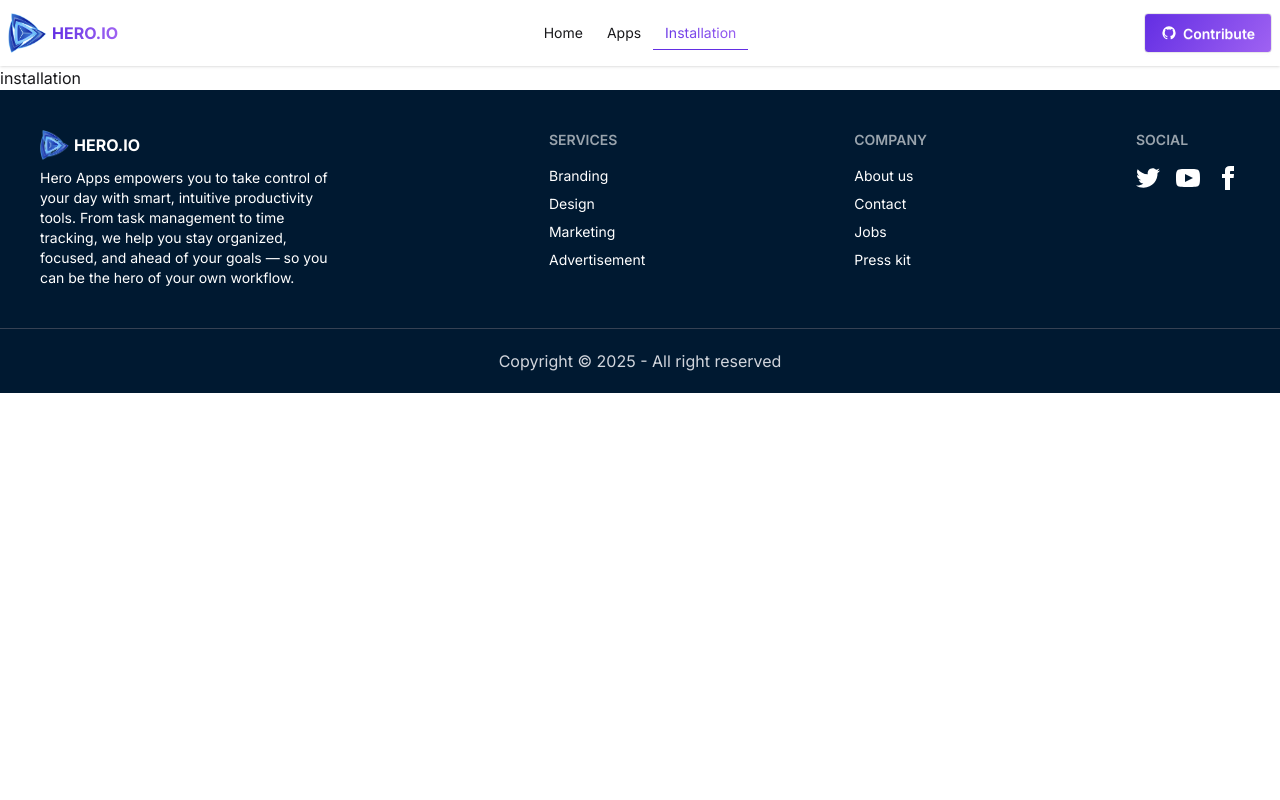
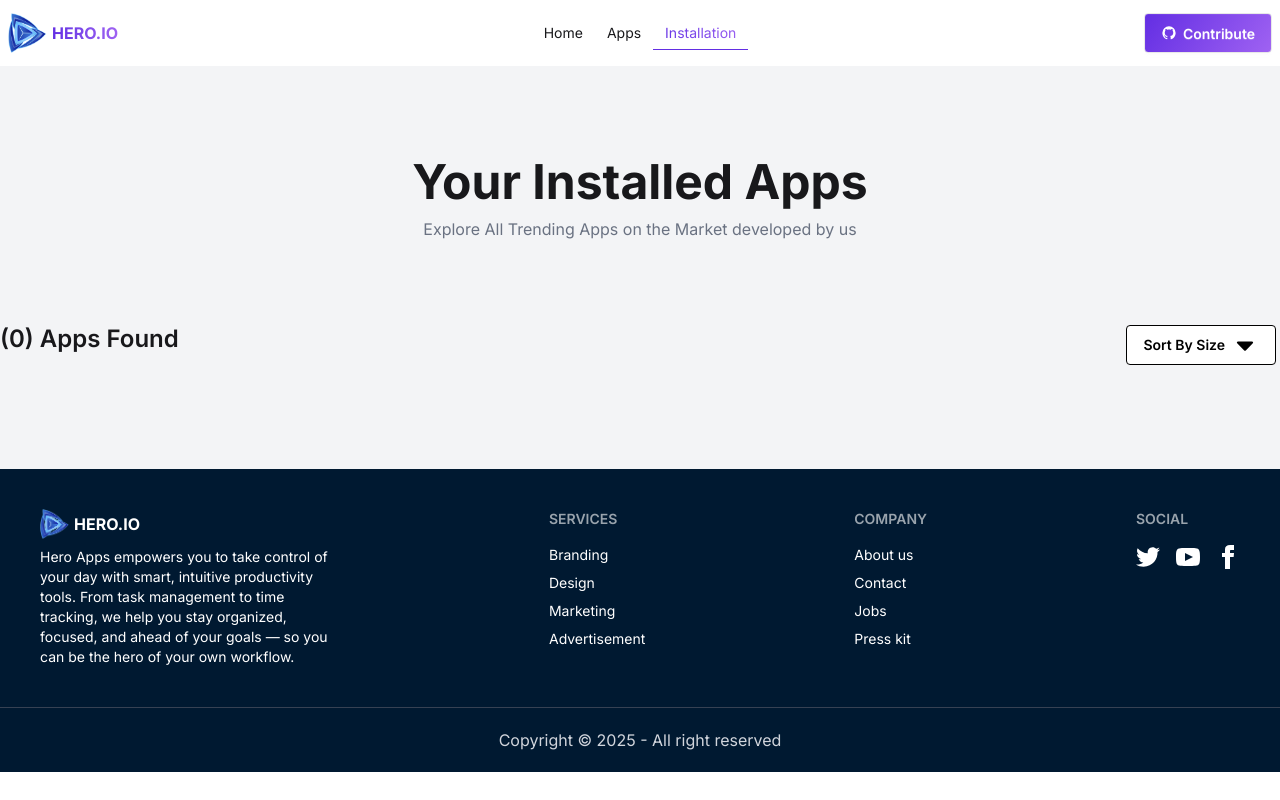
Before and after one commit to RaiyanSohel-byte/assignment-eight, a React (Vite) app: page /installation in a window 1280 px wide. Built offline with nearby package versions, Linux system fonts and the light colour scheme.

Commit message:
localstorage install functionality added

```diff
--- a/src/Components/AppDetails/AppDetails.jsx
+++ b/src/Components/AppDetails/AppDetails.jsx
@@ -1,15 +1,26 @@
-import React, { useContext } from "react";
-import { AppsContext } from "../../Root";
+import React, { useContext, useState } from "react";
+import { AppsContext, HandleInstallContext } from "../../Root";
 import { useParams } from "react-router";
 import downloadIcon from "../../assets/icon-downloads.png";
 import reviewIcon from "../../assets/icon-review.png";
 import ratingIcon from "../../assets/icon-ratings.png";
 import Stats from "./Stats";
+import { getStoredApp } from "../../Utility/addToLocalStorage";
 const AppDetails = () => {
   const apps = useContext(AppsContext);
   const appIdString = useParams();
   const appId = parseInt(appIdString.id);
   const appsDetails = apps.find((app) => app.id === appId);
+
+  const [installs, setInstalls] = useState(getStoredApp());
+  const isInstalled = installs.some((app) => app.id === appsDetails.id);
+  const handleInstall = useContext(HandleInstallContext);
+  const handleClick = () => {
+    if (!isInstalled) {
+      handleInstall(appsDetails);
+      setInstalls((prev) => [...prev, appsDetails]);
+    }
+  };
 
   return (
     <div className="bg-gray-100 py-[80px]">
@@ -62,8 +73,14 @@ const AppDetails = () => {
             </div>
           </div>
           <div className="flex justify-center lg:justify-start">
-            <button className="btn btn-success mt-4 text-white">
-              Install Now ({appsDetails.size} MB)
+            <button
+              onClick={handleClick}
+              disabled={isInstalled}
+              className="btn btn-success mt-4 text-white"
+            >
+              {isInstalled
+                ? "Installed"
+                : `Install Now (${appsDetails.size} MB)`}
             </button>
           </div>
         </div>
--- a/src/Components/Apps/Apps.jsx
+++ b/src/Components/Apps/Apps.jsx
@@ -63,7 +63,7 @@ const Apps = () => {
           filteredApps.map((app) => <App2 app={app} key={app.id} />)
         ) : (
           <div className="lg:w-[1440px] mx-auto min-h-[200px] flex flex-col items-center">
-            <h3 className="text-center text-6xl font-bold my-6">
+            <h3 className="text-center text-4xl lg:text-6xl font-bold my-9 text-gray-500">
               No Apps Found
             </h3>
             <div className="flex justify-center">
--- a/src/Components/Installation/Installation.jsx
+++ b/src/Components/Installation/Installation.jsx
@@ -1,7 +1,86 @@
-import React from "react";
+import React, { useContext } from "react";
+import { InstallContext } from "../../Root";
+import { FaCaretDown } from "react-icons/fa";
+import { HiDownload } from "react-icons/hi";
+import { GoStarFill } from "react-icons/go";
+import { getStoredApp } from "../../Utility/addToLocalStorage";
 
 const Installation = () => {
-  return <div>installation</div>;
+  const installs = getStoredApp();
+  console.log(installs);
+  return (
+    <div className="bg-gray-100 pb-20">
+      <div className="text-center max-w-[1440px] mx-auto py-[64px] lg:py-[80px]">
+        <h3 className="text-[48px] font-bold">Your Installed Apps</h3>
+        <p className="lg:text-[16px] text-sm text-gray-500">
+          Explore All Trending Apps on the Market developed by us
+        </p>
+      </div>
+      <div className="max-w-[1440px] mx-auto lg:flex justify-between">
+        <h3 className="text-[24px] font-semibold mb-3 text-center lg:text-left">
+          ({installs.length}) Apps Found
+        </h3>
+        <div className="flex justify-center lg:justify-start">
+          <div className="dropdown dropdown-center ">
+            <div
+              tabIndex={0}
+              role="button"
+              className="btn btn-outline border-black text-black bg-white m-1"
+            >
+              Sort By Size <FaCaretDown size={28} />
+            </div>
+            <ul
+              tabIndex={0}
+              className="dropdown-content w-36 menu bg-base-100 rounded-box z-1  p-2 shadow-sm"
+            >
+              <li>
+                <a>Low-High</a>
+              </li>
+              <li>
+                <a>High-Low</a>
+              </li>
+            </ul>
+          </div>
+        </div>
+      </div>
+      <div className="max-w-[1440px] mx-auto">
+        <div className="my-5">
+          {installs.map((install) => (
+            <div className="rounded-[4px] bg-white p-4 flex justify-between items-center mb-4">
+              <div className="flex gap-4">
+                <div>
+                  <img
+                    className="w-[80px] h-[80px] rounded-[8px]"
+                    src={install.image}
+                    alt=""
+                  />
+                </div>
+                <div>
+                  <h3 className="text-[20px] mb-4 font-semibold">
+                    {install.title}
+                  </h3>
+                  <div className="flex gap-4">
+                    <p className="flex items-center text-[#00D390] font-medium">
+                      <HiDownload /> {(install.downloads / 1000000).toFixed(2)}M
+                    </p>
+                    <p className="flex items-center text-[#FF8811] font-medium">
+                      <GoStarFill /> {install.ratingAvg}
+                    </p>
+                    <p className="text-gray-400">{install.size}MB</p>
+                  </div>
+                </div>
+              </div>
+              <div>
+                <button className="btn btn-success text-white">
+                  Uninstall
+                </button>
+              </div>
+            </div>
+          ))}
+        </div>
+      </div>
+    </div>
+  );
 };
 
 export default Installation;
--- a/src/Root.jsx
+++ b/src/Root.jsx
@@ -1,16 +1,30 @@
-import React, { createContext } from "react";
+import React, { createContext, useState } from "react";
 import Header from "./Components/Header/Header";
 import { Outlet, useLoaderData } from "react-router";
 import Footer from "./Footer/Footer";
+import { addToLocalStorage } from "./Utility/addToLocalStorage";
 export const AppsContext = createContext([]);
+export const HandleInstallContext = createContext(() => {});
+export const InstallContext = createContext([]);
 const Root = () => {
   const apps = useLoaderData();
+  const [install, setInstall] = useState([]);
+
+  const handleInstall = (data) => {
+    addToLocalStorage(data);
+  };
   return (
     <div>
       <Header />
-      <AppsContext value={apps}>
-        <Outlet />
-      </AppsContext>
+
+      <InstallContext value={install}>
+        <HandleInstallContext value={handleInstall}>
+          <AppsContext value={apps}>
+            <Outlet />
+          </AppsContext>
+        </HandleInstallContext>
+      </InstallContext>
+
       <Footer />
     </div>
   );
--- /dev/null
+++ b/src/Utility/addToLocalStorage.js
@@ -0,0 +1,20 @@
+const getStoredApp = () => {
+  const storedAppStr = localStorage.getItem("appList");
+  if (storedAppStr) {
+    const storedAppData = JSON.parse(storedAppStr);
+    return storedAppData;
+  } else {
+    return [];
+  }
+};
+const addToLocalStorage = (appsData) => {
+  const storedAppData = getStoredApp();
+  const exists = storedAppData.some((app) => app.id === appsData.id);
+  if (!exists) {
+    storedAppData.push(appsData);
+    console.log(storedAppData);
+    const data = JSON.stringify(storedAppData);
+    localStorage.setItem("appList", data);
+  }
+};
+export { addToLocalStorage, getStoredApp };
```
